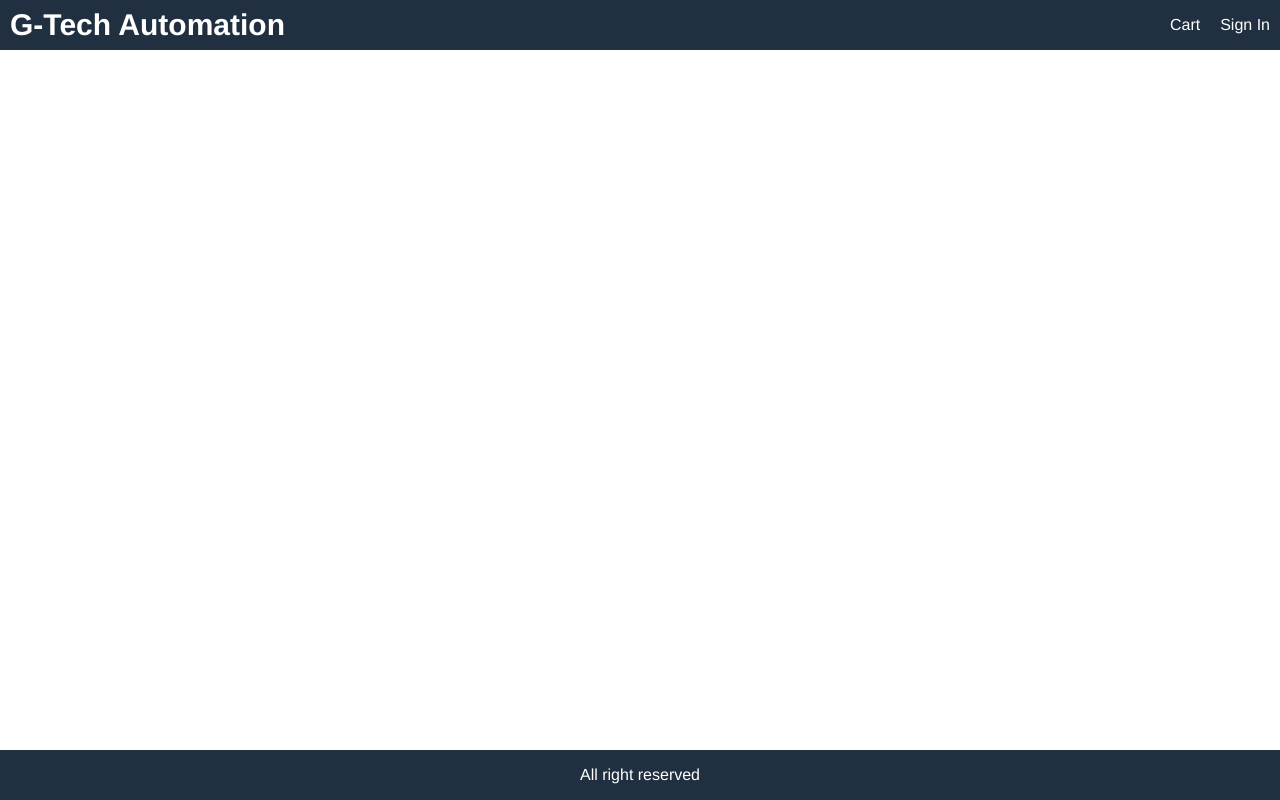
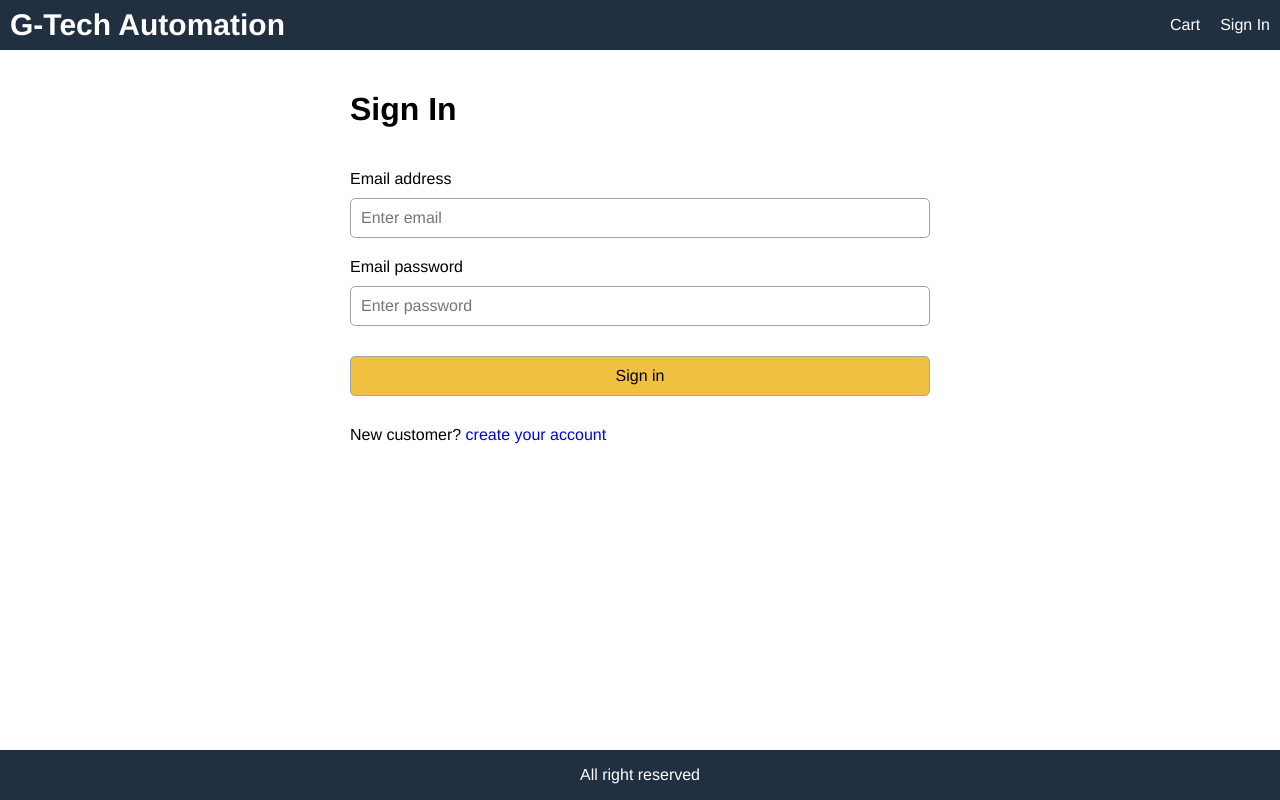
Before and after one commit to bipan82gill/ecommerceG, a React (Create React App) app in the folder client/: page /signin in a window 1280 px wide. Built offline with nearby package versions, Linux system fonts and the light colour scheme.

Commit message:
design sign in screen

```diff
--- a/client/src/App.js
+++ b/client/src/App.js
@@ -5,6 +5,7 @@
 import HomeScreen from './screens/HomeScreen';
 import CartScreen from './screens/CartScreen';
 import {useSelector} from 'react-redux';
+import SigninScreen from './screens/SigninScreen';
 
 function App() {
   const cart = useSelector((state)=>state.cart);
@@ -29,6 +30,7 @@
       <main>
             <Route path="/cart/:id?" component={CartScreen}></Route>
             <Route path="/product/:id" component={ProductScreen}></Route>
+            <Route path="/signin" component={SigninScreen}></Route>
             <Route path="/" component={HomeScreen} exact></Route>
       </main>
       <footer className="row center">All right reserved</footer>
--- a/client/src/index.css
+++ b/client/src/index.css
@@ -179,3 +179,17 @@
   color: #a02020;
   background-color: #ffe0e0e0;
 }
+/*Form*/
+.form{
+  max-width:60rem;
+  margin:0 auto;
+}
+.form > div{
+  display:flex;
+  flex-direction: column;
+  margin: 1rem;
+}
+.form label{
+  margin: 1rem 0;
+  display: block;
+}
--- /dev/null
+++ b/client/src/screens/SigninScreen.js
@@ -0,0 +1,51 @@
+import React,{ useState } from 'react';
+import {Link} from 'react-router-dom';
+
+export default function SigninScreen() {
+    const [email, setEmail]= useState('');
+    const [password, setPassword] = useState('');
+    const submitHandler = (e) =>{
+        e.preventDefault();
+    }
+    return (
+        <div>
+            <form className="form" onSubmit={submitHandler}>
+                <div>
+                    <h1>Sign In </h1>
+                </div>
+                <div>
+                    <label htmlFor="email">Email address</label>
+                    <input
+                    type="email"
+                    id="email"
+                    placeholder="Enter email"
+                    required
+                    onChange={(e)=> setEmail(e.target.value)}
+                    />
+                </div>
+                <div>
+                    <label htmlFor="password">Email password</label>
+                    <input
+                    type="password"
+                    id="password"
+                    placeholder="Enter password"
+                    required
+                    onChange={(e)=> setPassword(e.target.value)}
+                    />
+                </div>
+                <div>
+                    <label/>
+                    <button className="primary" type="submit">Sign in</button>
+                </div>
+                <div>
+                    <label/>
+                    <div>
+                        New customer? {' '}
+                        <Link to ='/register'> create your account</Link>
+                    </div>
+                </div>
+
+            </form>
+        </div>
+    )
+}
```
